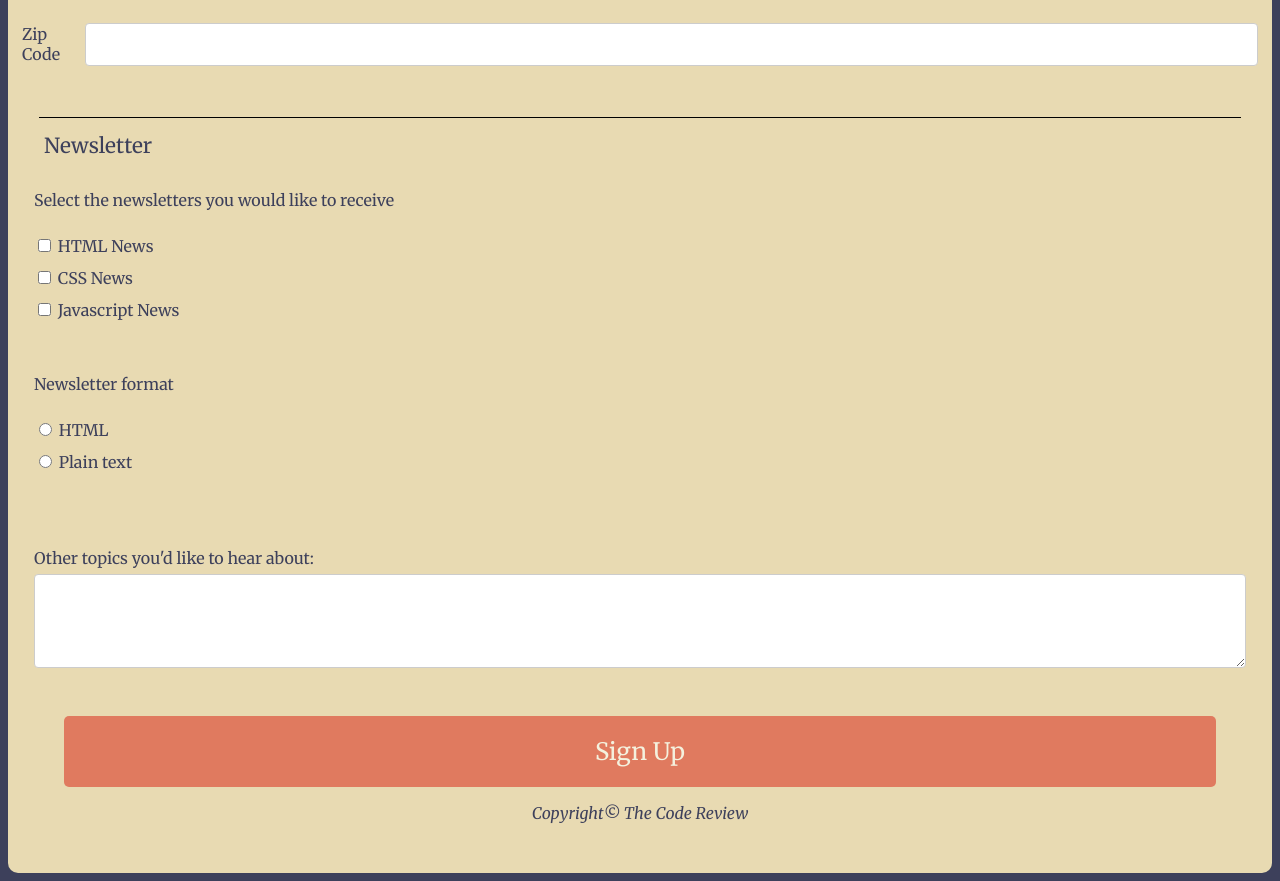
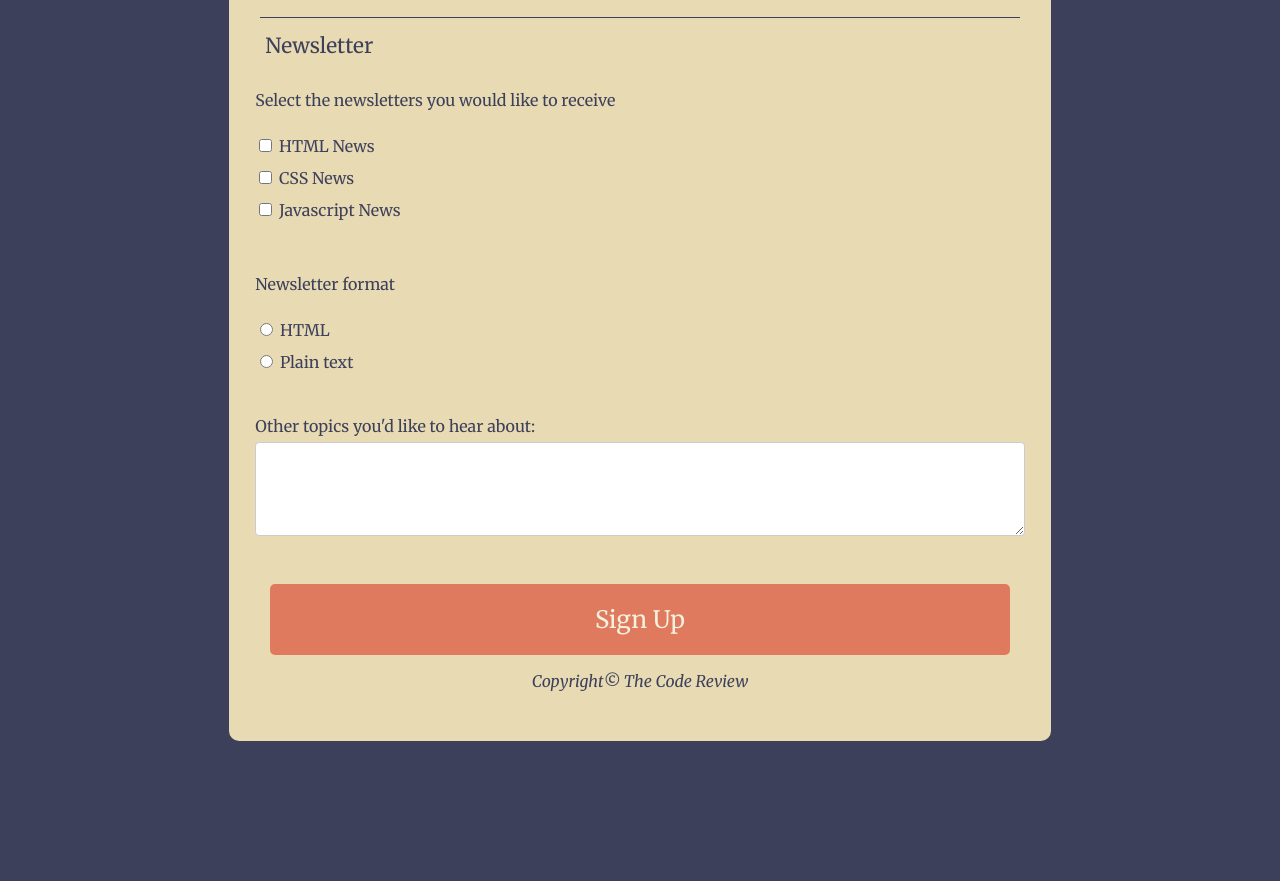
Before and after one commit to jakeowens93/treehouse-project-3, a plain HTML site: page index.html in a window 1280 px wide. Shown: the part 755-1636 px from the top of the page. After the commit the page ends 1504 px from the top, so only its background shows below. Drawn offline with Linux system fonts and the light colour scheme.

Commit message:
viewport proportion adjustments
also adjusted border colors

```diff
--- a/css/styles.css
+++ b/css/styles.css
@@ -5,6 +5,7 @@
 }
 html{
   color: #3d405b;
+  box-sizing: border-box;
 }
 body{
   background:#3d405b;
@@ -26,6 +27,7 @@ p {
   margin: 0 -10px -10px;
   display: flex;
   flex-direction: column;
+  width:100%;
 }
 label{
   padding: 10px 0;
@@ -35,7 +37,7 @@ label{
   padding:10px;
   margin: 0 5px;
   text-align: center;
-  border-bottom: solid 3px black;
+  border-bottom: solid 3px #3d405b;
 }
 .contact input, textarea, select {
   width: 100%;
@@ -45,19 +47,16 @@ label{
   box-sizing: border-box;
   resize: vertical;
 }
-
-.contact li{
-  margin: 10px;
-}
 .newsletter{
   padding: 12px;
 }
 .newsletter ul{
     line-height: 200%;
-}
-ul{
   list-style-type: none;
   padding-left: 0;
+}
+#othertopics{
+  width:100%;
 }
 .btn-wrapper{
   display:flex;
@@ -66,7 +65,7 @@ ul{
   padding-bottom: 30px;
 }
 .btn{
-  width: 90vw;
+  width: 90%;
   padding:20px 50px;
   background-color: #e07a5f;
   color: #f4f1de;
@@ -78,9 +77,6 @@ ul{
 .btn:hover{
   font-weight:bold;
 }
-.copyright{
-  font-style:italic;
-}
 fieldset{
   border:none;
   box-sizing: border-box;
@@ -89,7 +85,7 @@ legend{
   font-size: 1.3rem;
   margin: 5px;
   padding:15px 5px ;
-  border-top: solid 1px black;
+  border-top: solid 1px #3d405b;
 }
 
 @media (min-width:768px) {
@@ -102,13 +98,15 @@ legend{
     flex-direction: column;
     flex-wrap:wrap;
     border-radius: 10px 10px 10px 10px;
+    box-sizing:border-box;
+    width: 65%;
   }
   .inputfield{
-    flex-direction:row;
+    /* flex-direction:row; */
     width: auto;
   }
-    .signup{
-      box-sizing:border-box;
-    }
+  label{
+    width: 200px;
+  }
 
 }
--- a/index.html
+++ b/index.html
@@ -124,13 +124,13 @@
           <label for="htmlformat">HTML</label></li>
           <li>
           <input type="radio" id="plaintext" name="format">
-          <label for="plaintext">Plain text</label></li><br><br>
+          <label for="plaintext">Plain text</label></li><br>
           <label for="othertopics">Other topics you'd like to hear about:</label><br>
           <textarea id="othertopics" name="other" rows="4"></textarea>
         </fieldset>
         <div class="btn-wrapper">
         <input type="submit" value="Sign Up" class="btn">
-        <p class="copyright">Copyright&copy; The Code Review</p>
+        <p><em>Copyright&copy; The Code Review</em></p>
       </div>
       </div>
       </form>
```
